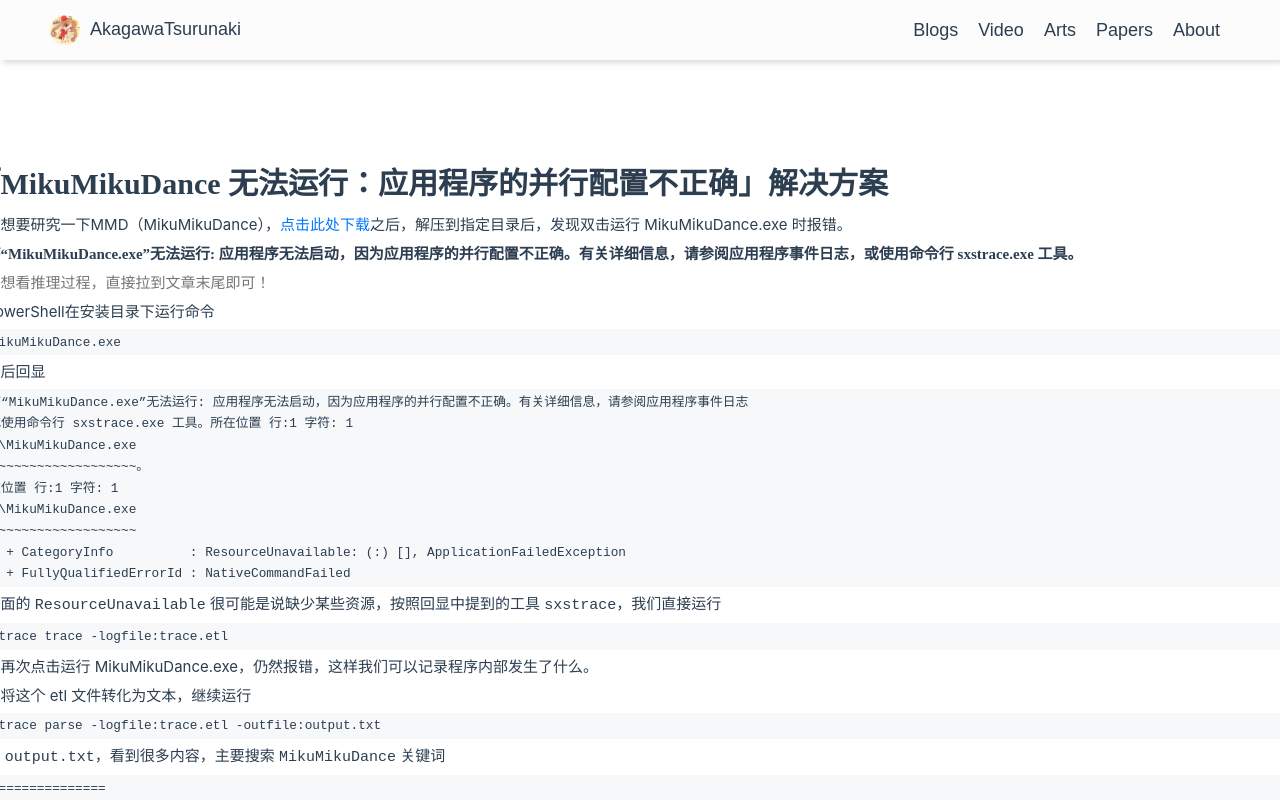
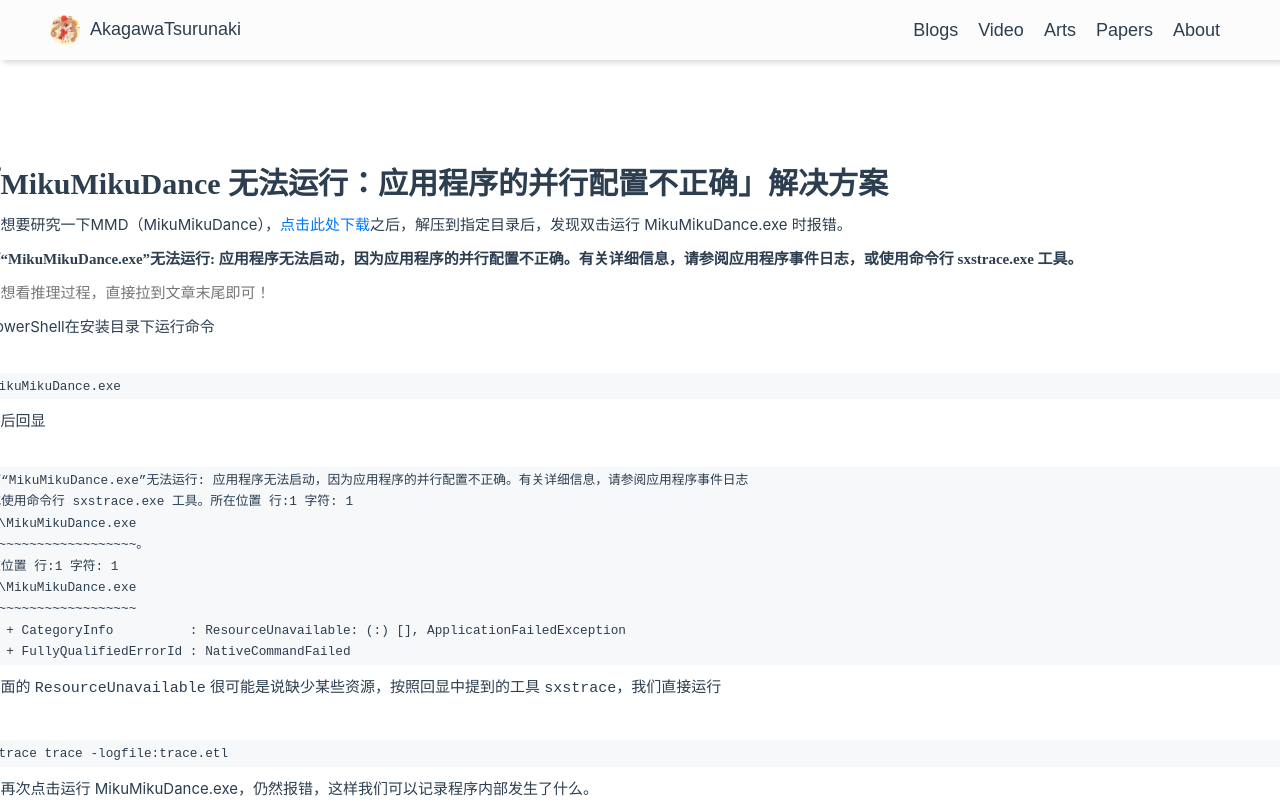
Before and after one commit to AkagawaTsurunaki/AkagawaTsurunaki.github.io, a Vue app: page /#/blogs in a window 1280 px wide. Both pictures are taken after a click on the button "MMD". Shown: the top 800 px of the page. Built offline with nearby package versions, Linux system fonts and the light colour scheme; a web font is replaced by a local one.

Commit message:
perf: Use v-node to render markdown

```diff
--- /dev/null
+++ b/src/components/CodeBlock.vue
@@ -0,0 +1,23 @@
+<template>
+    <div>
+        <button>111</button>
+        <span>{{ language }}</span>
+    </div>
+    <!-- If you add breakline after code tag, will cause code block display another line below, but why? -->
+    <pre class="code-block"><code>{{ code }}</code></pre>
+</template>
+
+<script setup lang="ts">
+defineProps<{ language: string; code: string }>();
+</script>
+
+<style scoped>
+.code-block {
+    background-color: #f6f8fa;
+    color: #2c3e50;
+    padding: 0.2em 0.4em;
+    border-radius: 3px;
+    font-family: "Consolas";
+    font-size: 85%;
+}
+</style>
--- a/src/components/Markdown.vue
+++ b/src/components/Markdown.vue
@@ -10,15 +10,18 @@
   }
 })
 
-const markdownText = ref("")
+const nodes = ref<any[]>([]);
 
 onMounted(async () => {
-  markdownText.value = await renderMarkdown(props.mdText);
+  nodes.value = await renderMarkdown(props.mdText);
 })
 
 </script>
 <template>
-  <div v-html="markdownText" class="markdown-body"></div>
+  <div class="markdown-body">
+    <!-- 直接渲染 VNode 数组 -->
+    <component v-for="(node, i) in nodes" :key="i" :is="node" />
+  </div>
 </template>
 <style>
 .markdown-body {
@@ -82,13 +85,4 @@
   overflow-x: auto;
   display: inline-flex;
 }
-
-.markdown-body pre {
-  background-color: #f6f8fa;
-  color: #2c3e50;
-  padding: 0.2em 0.4em;
-  border-radius: 3px;
-  font-family: "Consolas" !important;
-  font-size: 85%;
-}
 </style>
--- a/src/scripts/markdownRender.ts
+++ b/src/scripts/markdownRender.ts
@@ -1,10 +1,38 @@
-// import DOMPurify from 'dompurify'
 import { marked } from 'marked'
+import { h } from 'vue'
+import type { VNode } from 'vue'
+import CodeBlock from '@/components/CodeBlock.vue'
 
-export async function renderMarkdown(text: string) {
+export async function renderMarkdown(src: string): Promise<VNode[]> {
   const katex = await import('@/scripts/katexRender')
   marked.use(katex.default({ strict: false }))
-  // Use safe filter markdown text may cause katex error!
-  // text = DOMPurify.sanitize(text);
-  return await marked(text)
+
+  // Inject custom components to AST of marked.
+  const tokens = marked.lexer(src)
+  const vNodes: VNode[] = []
+  for (let i = 0; i < tokens.length; i++) {
+    const token = tokens[i]
+    if (token) {
+      if (token.type === 'code') {
+        // If code block
+        vNodes.push(
+          h(CodeBlock, {
+            key: `code-${i}`,
+            language: token.lang || '',
+            code: token.text,
+          }),
+        )
+      } else {
+        // Wrap with v-node for other HTML content.
+        const html = marked.parser([token])
+        vNodes.push(
+          h('div', {
+            key: `html-${i}`,
+            innerHTML: html,
+          }),
+        )
+      }
+    }
+  }
+  return vNodes
 }
```
